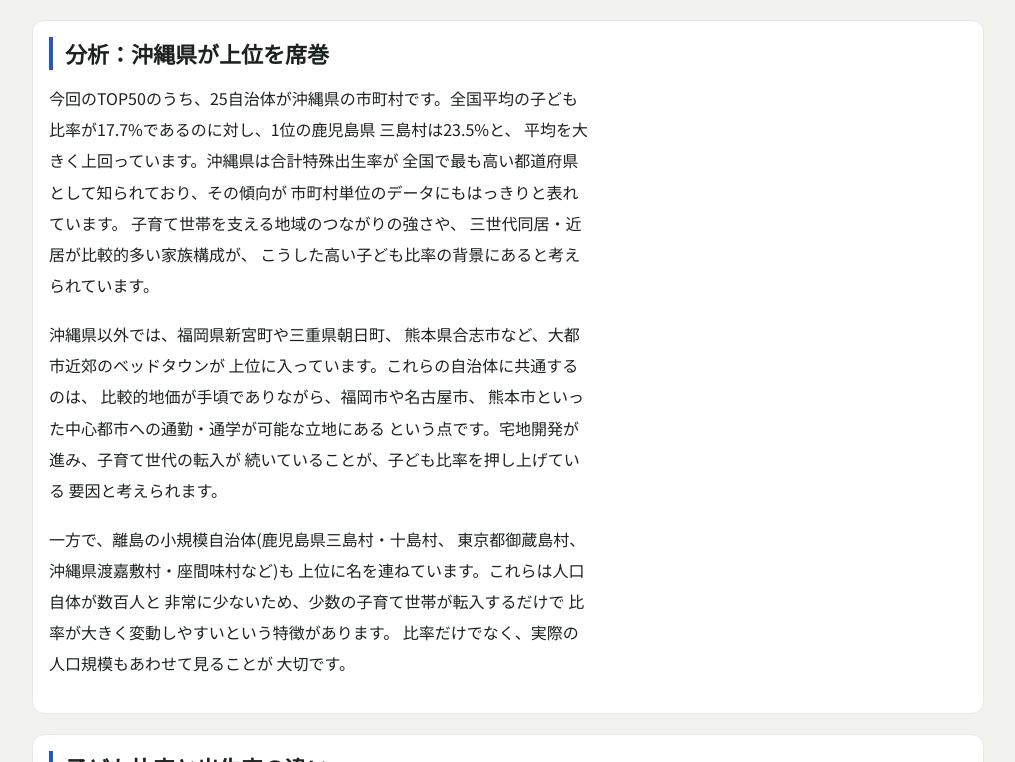
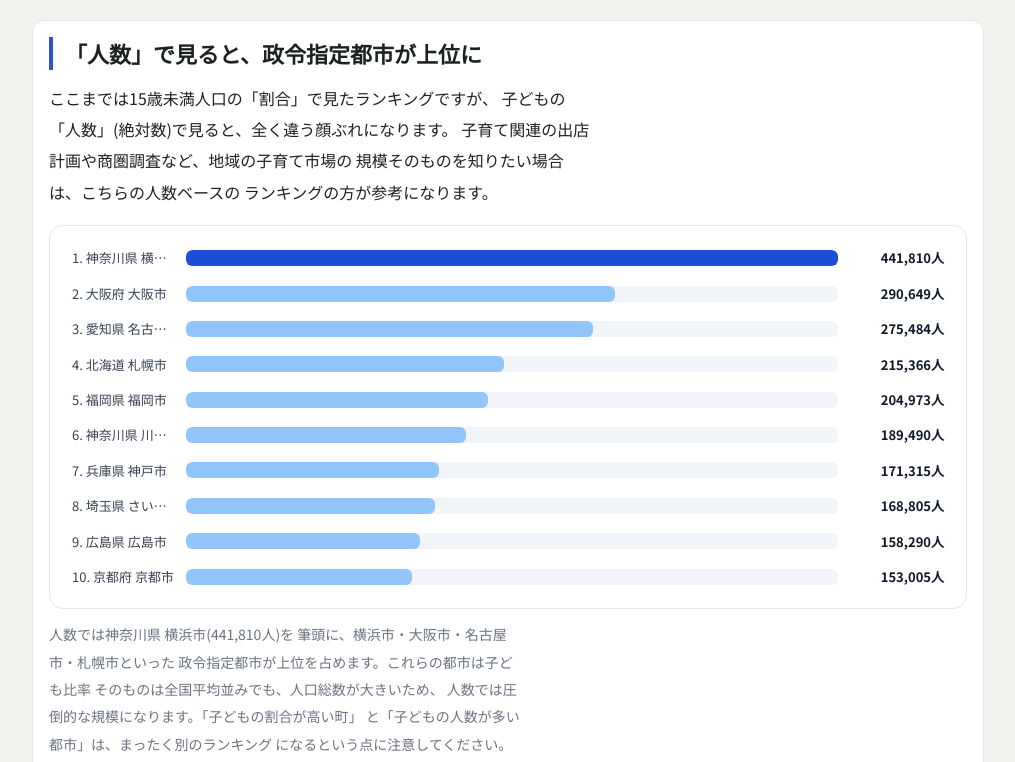
Before and after one commit to OW-beep/japan-data-site, a Next.js app: page /articles/child-top50 in a window 1280 px wide. Shown: the part 1578-2340 px from the top of the page, without its empty margins (132-1147 px from the left). Built offline with nearby package versions, Linux system fonts and the light colour scheme; no server answers.

Commit message:
Force-fix node_modules bin permissions before build

```diff
--- a/app/articles/child-top50/page.tsx
+++ b/app/articles/child-top50/page.tsx
@@ -8,9 +8,9 @@ import Link from "next/link";
 
 export const metadata = {
   alternates: { canonical: "/articles/child-top50" },
-  title: "子ども人口割合が高い自治体TOP50",
+  title: "子ども人口割合が高い自治体TOP50｜子供が多い市町村ランキング",
   description:
-    "15歳未満人口の割合が高い自治体トップ50を紹介。子育て世代が多い自治体の特徴がわかります。",
+    "15歳未満人口の割合が高い自治体トップ50を紹介。人数(絶対数)で見た場合のランキングもあわせて掲載し、子供が多い市町村を割合・人数の両方から分析します。",
 };
 
 export default function Page() {
@@ -52,7 +52,16 @@ export default function Page() {
 
   const kikuyo = ranking.find((c) => c.name.includes("菊陽町"));
 
+  const byCount = getMunicipalities()
+    .filter((c) => c.childPopulation != null)
+    .sort((a, b) => (b.childPopulation ?? 0) - (a.childPopulation ?? 0))
+    .slice(0, 10);
+
   const faq = [
+    {
+      q: "子供が多い市町村ランキングは、人数と割合のどちらで見るべきですか？",
+      a: `目的によって異なります。「子育て関連の店舗を出したい」など市場規模を知りたい場合は人数(絶対数)、「子育て世帯の割合が高い、活気のある地域を知りたい」場合は割合が参考になります。人数では${byCount[0].name}が全国最多(${byCount[0].childPopulation?.toLocaleString()}人)ですが、割合では${ranking[0].name}(${ranking[0].rate.toFixed(1)}%)が1位と、両者はかなり異なる顔ぶれになります。`,
+    },
     {
       q: "子ども人口割合TOP50は、出生率TOP50とどれくらい重なりますか？",
       a: `重なりは${overlapCount}自治体(50分の${overlapCount})にとどまります。子ども比率は「今、その地域にどれだけ子どもが住んでいるか」、出生率は「その地域でどれだけ子どもが生まれているか」を示す別の指標のため、片方が高くてももう片方が高いとは限りません。`,
@@ -111,6 +120,37 @@ export default function Page() {
             displayValue: `${c.rate.toFixed(1)}%`,
           }))}
         />
+      </div>
+
+      <div style={box}>
+        <h2>「人数」で見ると、政令指定都市が上位に</h2>
+
+        <p>
+          ここまでは15歳未満人口の「割合」で見たランキングですが、
+          子どもの「人数」(絶対数)で見ると、全く違う顔ぶれになります。
+          子育て関連の出店計画や商圏調査など、地域の子育て市場の
+          規模そのものを知りたい場合は、こちらの人数ベースの
+          ランキングの方が参考になります。
+        </p>
+
+        <RankingBarChart
+          items={byCount.map((c) => ({
+            name: c.name,
+            value: c.childPopulation ?? 0,
+            displayValue: `${(c.childPopulation ?? 0).toLocaleString()}人`,
+          }))}
+        />
+
+        <p style={{ marginTop: 12, fontSize: 14, color: "#6b7280" }}>
+          人数では{byCount[0].name}(
+          {(byCount[0].childPopulation ?? 0).toLocaleString()}人)を
+          筆頭に、横浜市・大阪市・名古屋市・札幌市といった
+          政令指定都市が上位を占めます。これらの都市は子ども比率
+          そのものは全国平均並みでも、人口総数が大きいため、
+          人数では圧倒的な規模になります。「子どもの割合が高い町」
+          と「子どもの人数が多い都市」は、まったく別のランキング
+          になるという点に注意してください。
+        </p>
       </div>
 
       <div style={box}>
```
